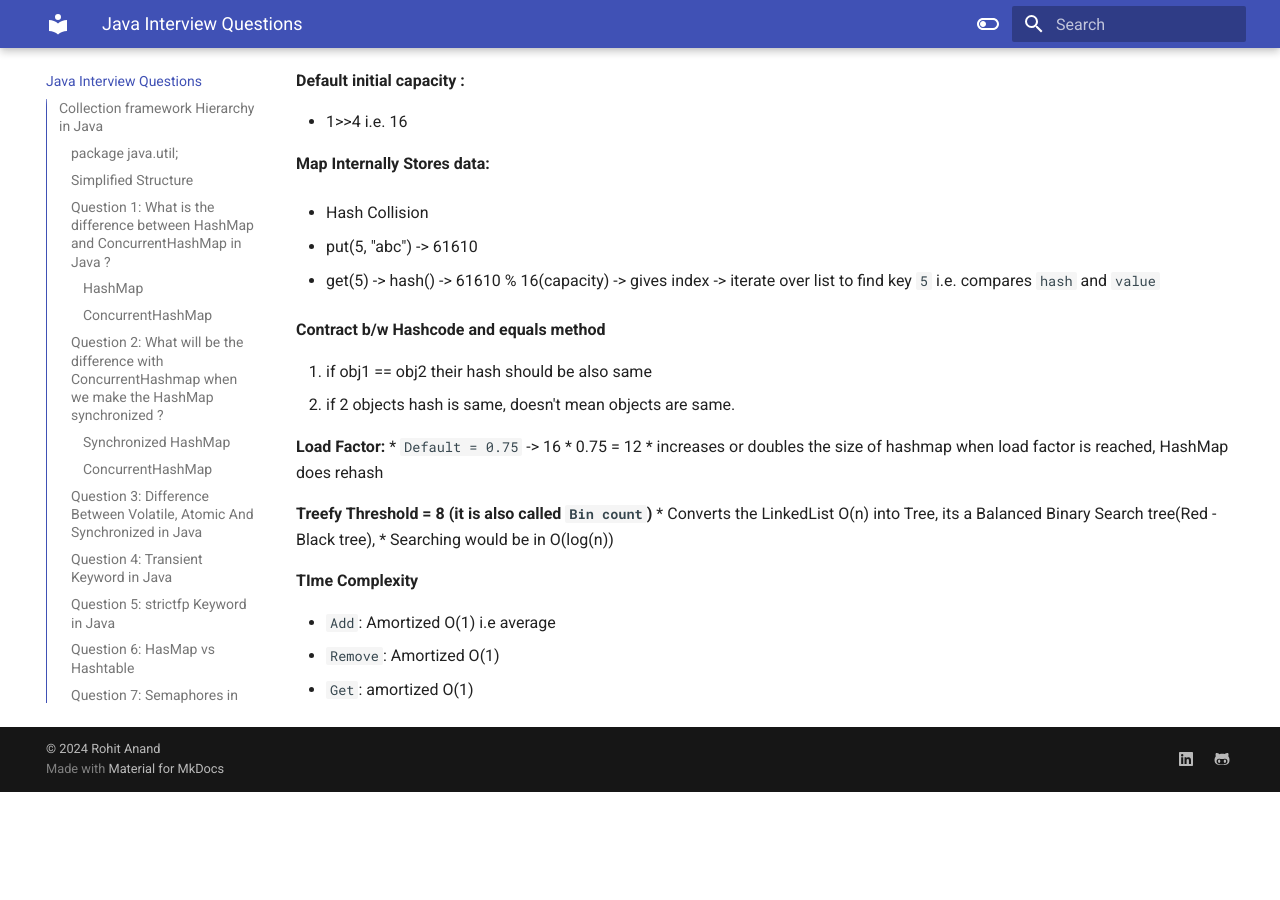
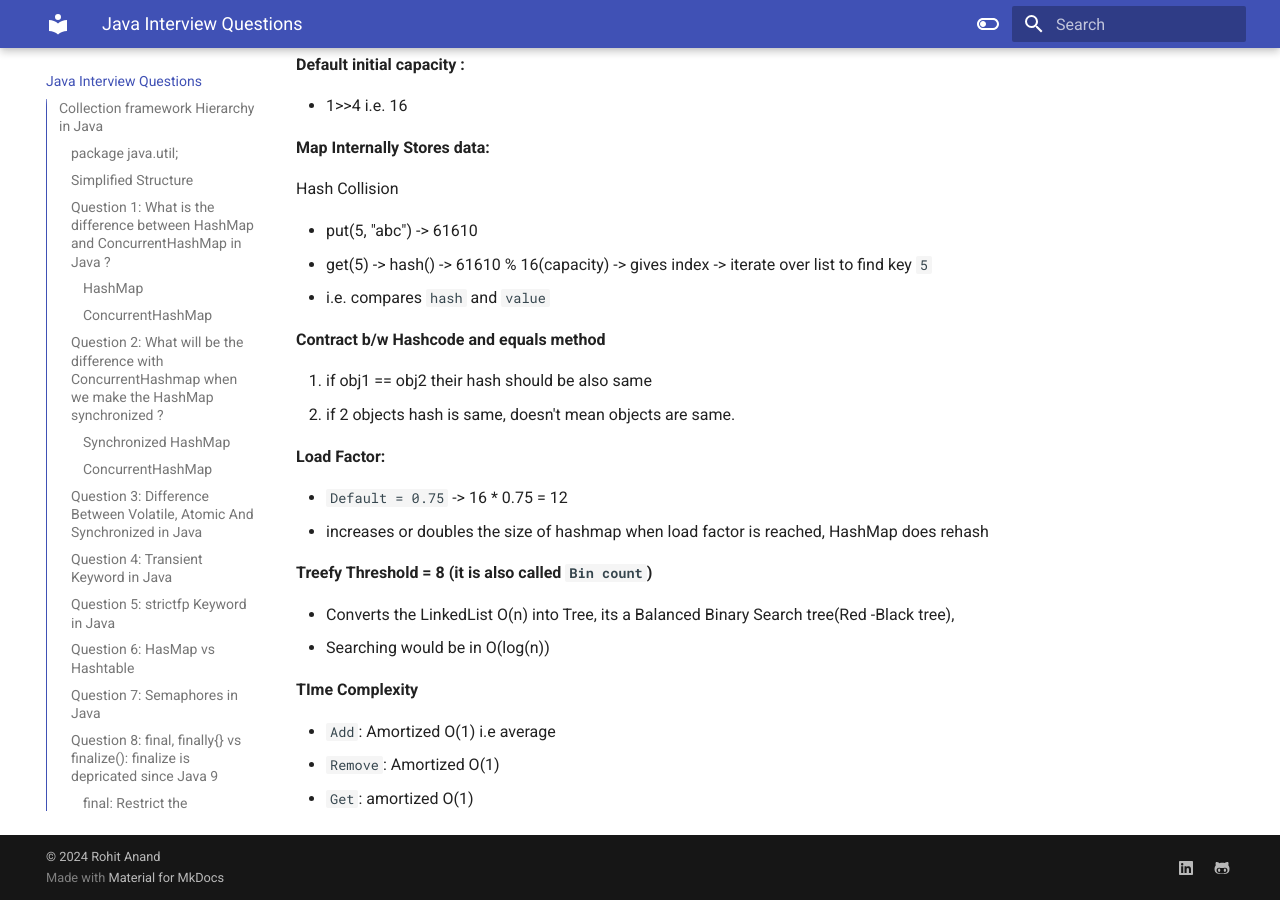
Before and after one commit to rohitanand7890/interview-ready, an MkDocs documentation site: the page built from docs/index.md, in a window 1280 px wide and 900 px high, scrolled down 4672 px. Built offline with MkDocs 1.6.1 and Material for MkDocs 9.7.7, drawn with Linux system fonts in a browser that asks for light colours; before the commit the page ends 5464 px from its top, so only the background shows below that.

Commit message:
Fix md formatting

```diff
--- a/docs/index.md
+++ b/docs/index.md
@@ -219,13 +219,10 @@
 
 **Node:**
 
-- hash
-
-- key
-
-- value
-
-- next Node<K, V>
+* hash
+* key
+* value
+* next Node<K, V>
 
 **Default initial capacity :**
 
@@ -233,12 +230,11 @@
 
 **Map Internally Stores data:**
 
-- Hash Collision
+Hash Collision
 
-  -     put(5, "abc") -> 61610
-
-  -     get(5) -> hash() -> 61610 % 16(capacity)  -> gives index -> iterate over list to find key `5`
-          i.e. compares `hash` and `value`
+* put(5, "abc") -> 61610
+* get(5) -> hash() -> 61610 % 16(capacity)  -> gives index -> iterate over list to find key `5`
+* i.e. compares `hash` and `value`
 
 **Contract b/w Hashcode and equals method**
 
@@ -246,10 +242,12 @@
 2. if 2 objects hash is same, doesn't mean objects are same.
 
 **Load Factor:**
+
 * `Default = 0.75` -> 16 * 0.75 = 12
 * increases or doubles the size of hashmap when load factor is reached, HashMap does rehash
 
 **Treefy Threshold = 8 (it is also called `Bin count`)**
+
 * Converts the LinkedList O(n) into Tree, its a Balanced Binary Search tree(Red -Black tree),
 * Searching would be in O(log(n))
 
```
